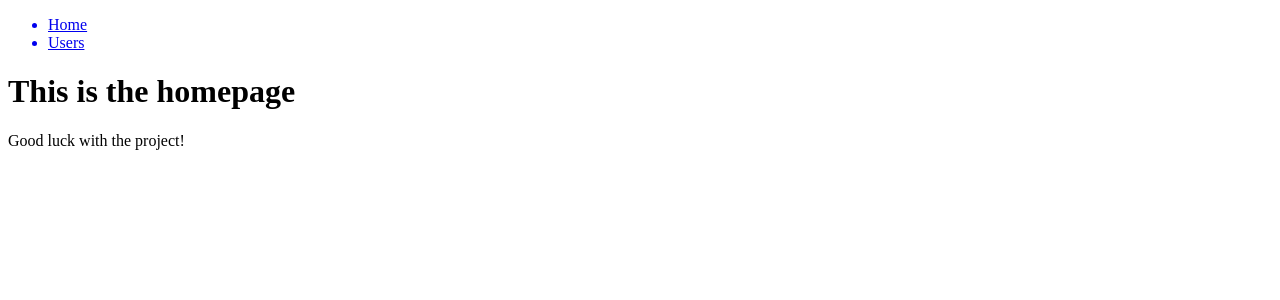
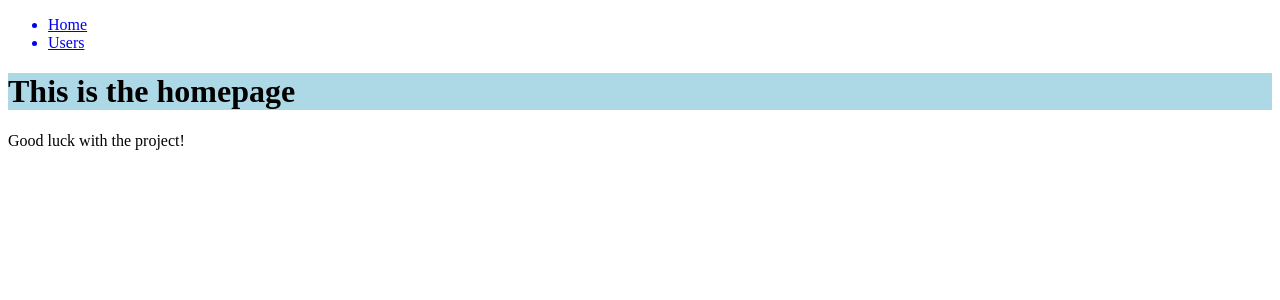
Before and after one commit to Bereket-Gebreyesus/Book-Recommendation-App, a React app in the folder client/: page / in a window 1280 px wide. Shown: the top 300 px of the page. Built offline with nearby package versions, Linux system fonts and the light colour scheme.

Commit message:
Added nice blue background to the header on the homepage

```diff
--- a/client/src/pages/Home/Home.jsx
+++ b/client/src/pages/Home/Home.jsx
@@ -2,10 +2,13 @@ import React from "react";
 
 import TEST_ID from "./Home.testid";
 
+const style = {
+  background: "lightblue",
+}
 const Home = () => {
   return (
     <div data-testid={TEST_ID.container}>
-      <h1>This is the homepage</h1>
+      <h1 style={style}>This is the homepage</h1>
       <p>Good luck with the project!</p>
     </div>
   );
```
